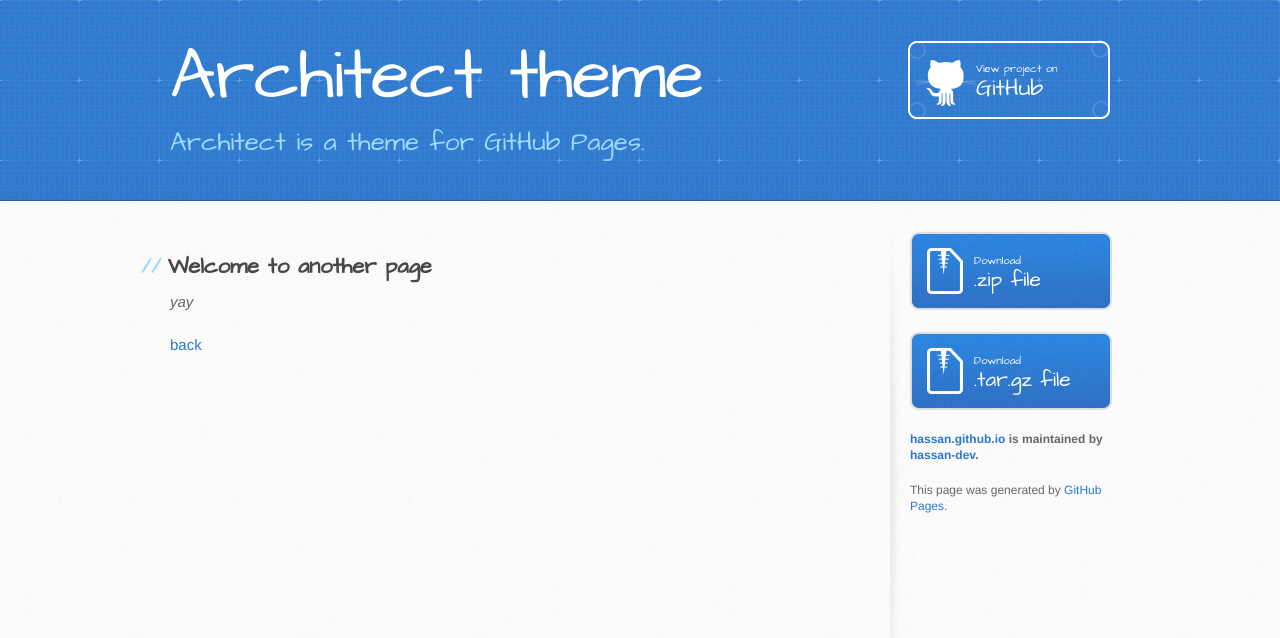
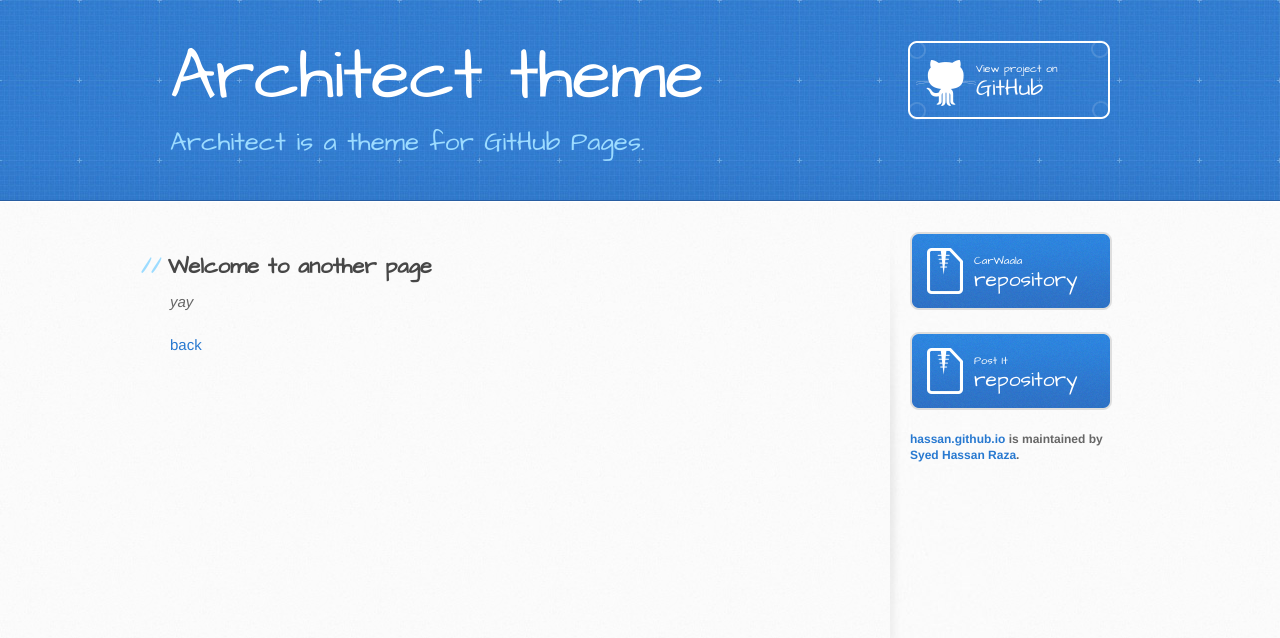
Before and after one commit to hassan-dev/hassan.github.io, a Jekyll site: the page built from another-page.md, in a window 1280 px wide. Shown: the top 638 px of the page. Built offline with Jekyll 4.4.1, drawn with Linux system fonts in a browser that asks for light colours; our own code applies the rules of GitHub Pages for plain Markdown files.

Commit message:
project links 1

```diff
--- a/_layouts/default.html
+++ b/_layouts/default.html
@@ -39,20 +39,18 @@
         <aside id="sidebar">
           {% if site.show_downloads %}
             <a href="{{ site.github.zip_url }}" class="button">
-              <small>Download</small>
-              .zip file
+              <small>CarWaala</small>
+              repository
             </a>
             <a href="{{ site.github.tar_url }}" class="button">
-              <small>Download</small>
-              .tar.gz file
+              <small>Post It</small>
+              repository
             </a>
           {% endif %}
 
           {% if site.github.is_project_page %}
-            <p class="repo-owner"><a href="{{ site.github.repository_url }}">{{ site.github.repository_name }}</a> is maintained by <a href="{{ site.github.owner_url }}">{{ site.github.owner_name }}</a>.</p>
+            <p class="repo-owner"><a href="{{ site.github.repository_url }}">{{ site.github.repository_name }}</a> is maintained by <a href="{{ site.github.owner_url }}">Syed Hassan Raza</a>.</p>
           {% endif %}
-
-          <p>This page was generated by <a href="https://pages.github.com">GitHub Pages</a>.</p>
         </aside>
       </div>
     </div>
```
Also changed, not shown: .github/config.yml (added), .github/no-response.yml (added), .github/settings.yml (added), .github/stale.yml (added), .rubocop.yml (added), .travis.yml (added), 2 other files.
